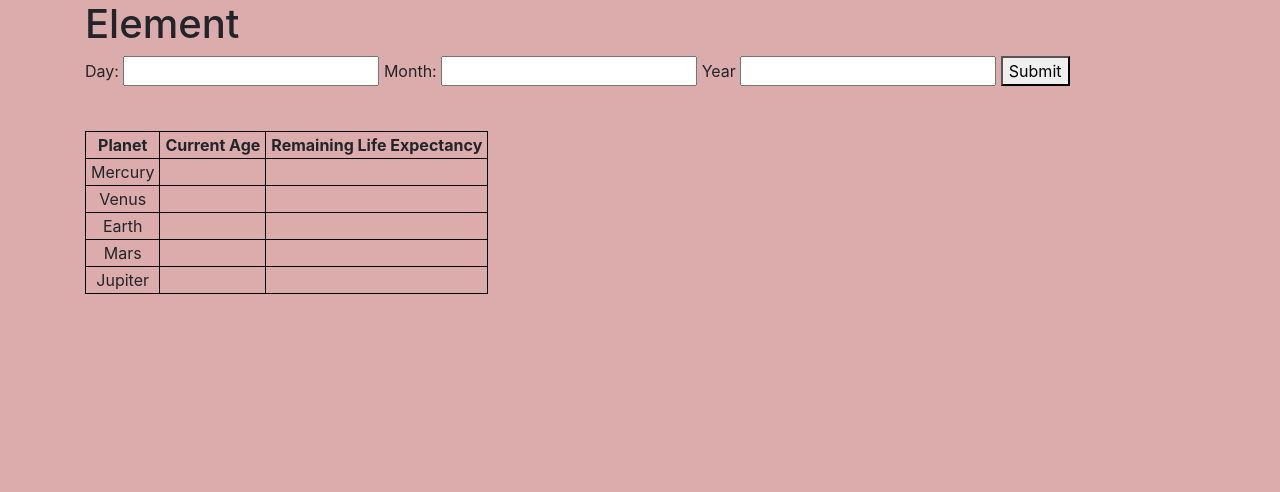
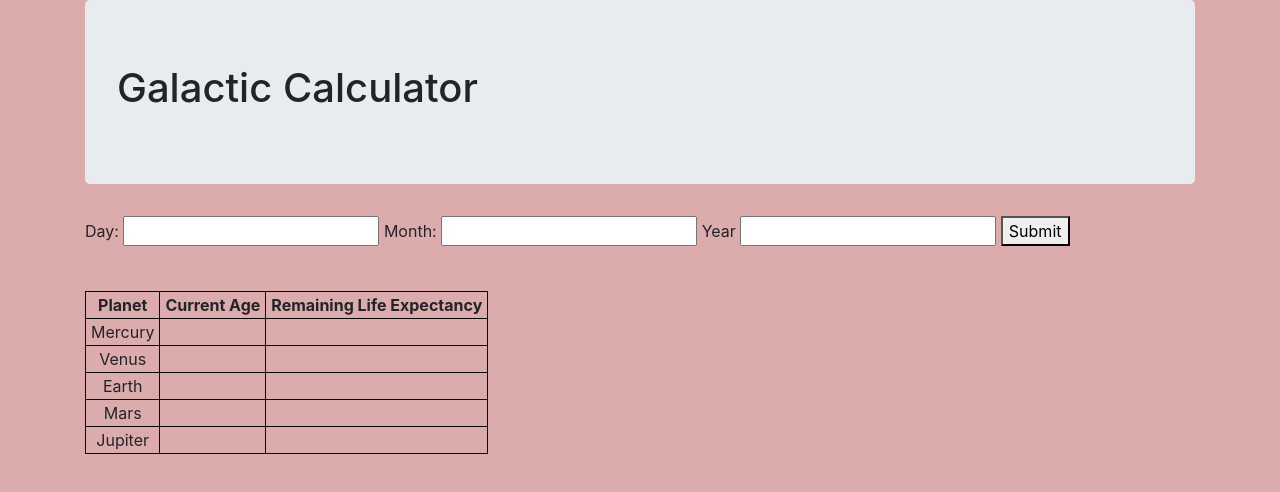
Before and after one commit to dsarbora/Galactic-Age-Calculator, a website built with webpack: page src/index.html in a window 1280 px wide. Built offline with nearby package versions, Linux system fonts and the light colour scheme.

```diff
--- a/src/index.html
+++ b/src/index.html
@@ -6,7 +6,9 @@
   </head>
   <body id="body">
     <div class="container">
-      <h1>Element</h1>
+      <div class="jumbotron">
+        <h1>Galactic Calculator</h1>
+      </div>
       <form id="ageForm">
         <label for="day">Day:</label>
         <input id="day" name="day" type="number" required>
```
Also changed, not shown: README.md.
